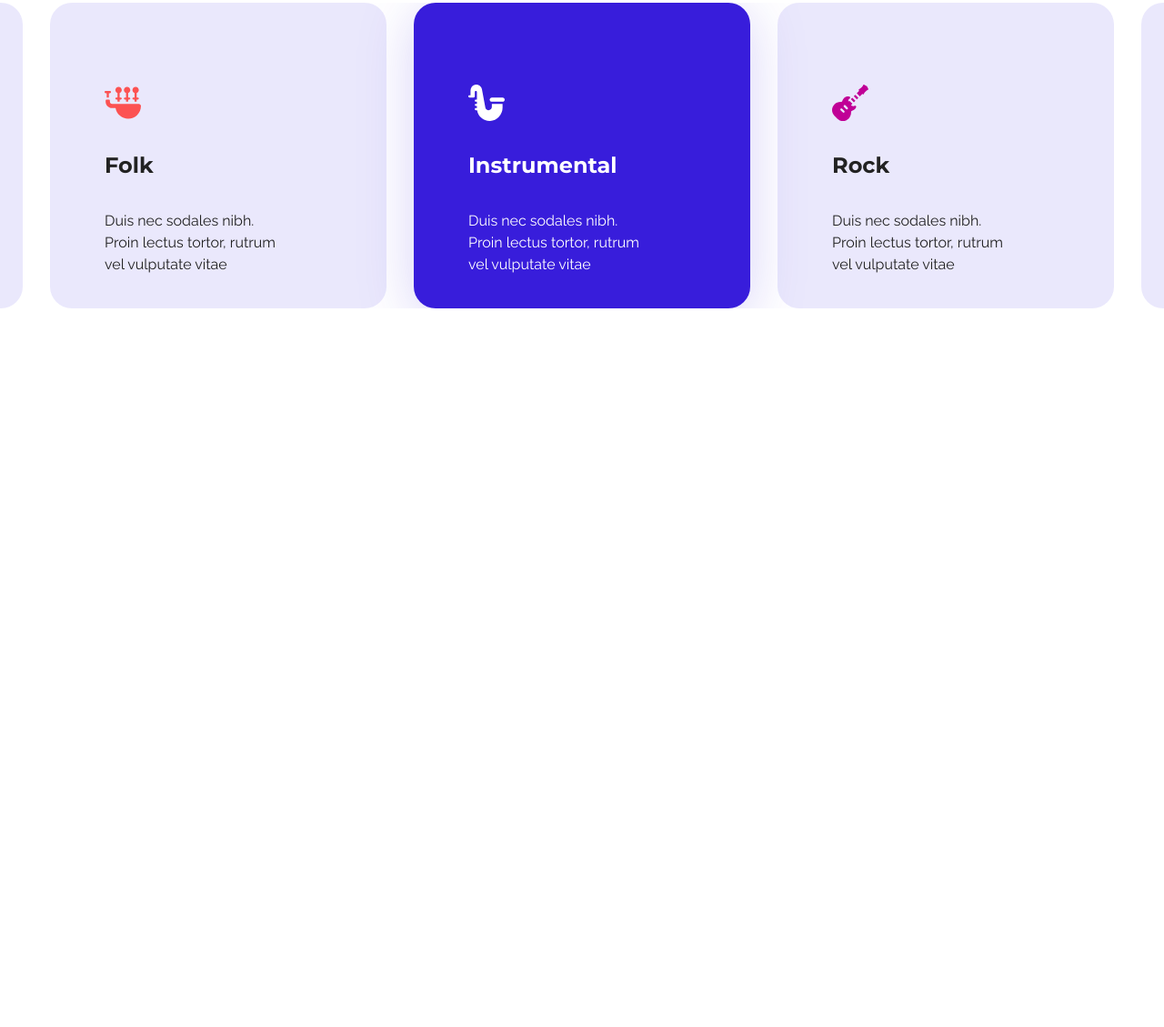
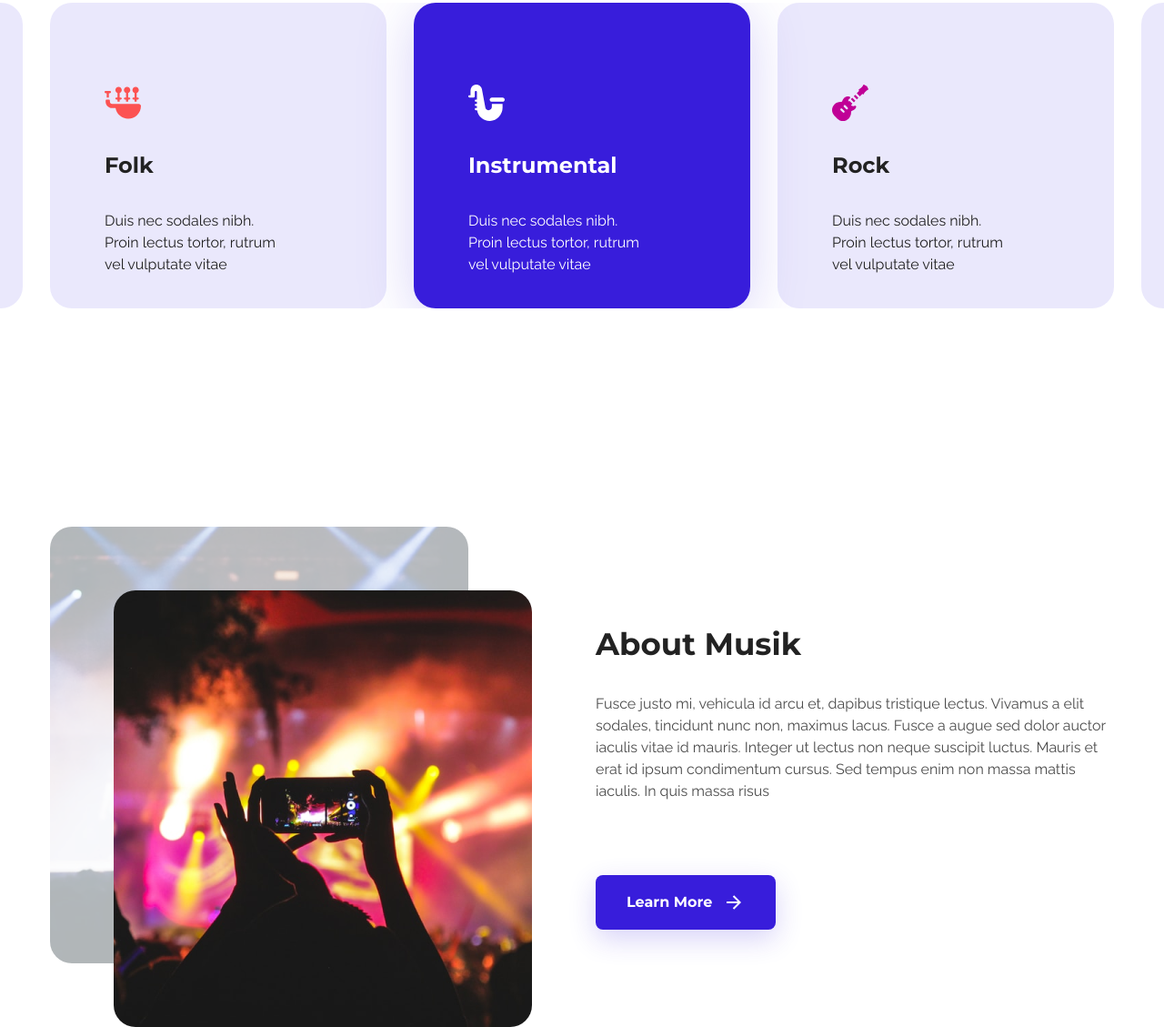
Before and after one commit to DankiCat/musik, a website: page src/index.html in a window 1280 px wide. Shown: the part 1141-2270 px from the top of the page at 91% size. Before the commit the page ends 1480 px from the top, so only its background shows below. Drawn offline with nearby package versions, Linux system fonts and the light colour scheme.

Commit message:
adding about screen and adding favicon

```diff
--- a/src/index.html
+++ b/src/index.html
@@ -5,6 +5,14 @@
     <meta http-equiv="X-UA-Compatible" content="IE=edge">
     <meta name="viewport" content="width=device-width, initial-scale=1.0">
     <title>Musik.</title>
+
+
+    <!-- Подключение фавиконки -->
+    <link rel="apple-touch-icon" sizes="180x180" href="icons/favicon/apple-touch-icon.png">
+    <link rel="icon" type="image/png" sizes="32x32" href="icons/favicon/favicon-32x32.png">
+    <link rel="icon" type="image/png" sizes="16x16" href="icons/favicon/favicon-16x16.png">
+    <link rel="manifest" href="icons/favicon/site.webmanifest">
+
 
     <!-- Подключение обнуляющего файла -->
     <link rel="stylesheet" href="css/normalize.css">
@@ -156,6 +164,31 @@
         </div>
     </section>
 
+    <!-- Разметка секции о сайте -->
+    <section class="about">
+        <div class="container">
+            <img src="images/patterns/polyline.svg" alt="" class="confetti">
+            <div class="about__row">
+                <div class="about__photos">
+                    <img src="images/photos/photo_1.png" alt="photo" class="about__photo">
+                    <img src="images/photos/photo_2.png" alt="photo" class="about__photo about__photo_active">
+                </div>
+                <div class="about__content content-box">
+                    <h2 class="about__title title title_34">About Musik</h2>
+                    <div class="about__text">
+                        Fusce justo mi, vehicula id arcu et, dapibus tristique lectus. Vivamus a elit sodales, tincidunt nunc non, maximus lacus. Fusce a augue sed dolor auctor iaculis vitae id mauris. Integer ut lectus non neque suscipit luctus. Mauris et erat id ipsum condimentum cursus. Sed tempus enim non massa mattis iaculis. In quis massa risus
+                    </div>
+                    <a href="#" class="about__button button button_shadow">Learn More
+                        <svg width="24" height="24" viewBox="0 0 24 24" fill="none" xmlns="http://www.w3.org/2000/svg">
+                            <g clip-path="url(#clip0_884_18733)"><path d="M16.172 10.9997L10.808 5.63568L12.222 4.22168L20 11.9997L12.222 19.7777L10.808 18.3637L16.172 12.9997H4V10.9997H16.172Z" fill="#222222"/></g><defs><clipPath id="clip0_884_18733"><rect width="24" height="24" fill="white"/></clipPath></defs>
+                        </svg>
+                    </a>
+                </div>
+            </div>
+        </div>
+    </section>
+
+
     <!-- Подключение jQuery -->
     <script type="text/javascript" src="https://code.jquery.com/jquery-1.11.0.min.js"></script>
     <script type="text/javascript" src="https://code.jquery.com/jquery-migrate-1.2.1.min.js"></script>
--- a/src/js/script.js
+++ b/src/js/script.js
@@ -1,3 +1,4 @@
+/* Настройка хедера */
 let header = document.querySelector('header');
 
 window.addEventListener('scroll', () => {
@@ -10,6 +11,8 @@ window.addEventListener('scroll', () => {
     }
 });
 
+
+/* Настройка slick слайдера */
 $(document).ready(function(){
     $('.categories__carousel').slick({
         arrows: false,
--- /dev/null
+++ b/src/sass/blocks/about/_about.scss
@@ -0,0 +1,51 @@
+.about {
+    margin-top: 240px;
+    .container {
+        position: relative;
+    }
+    .confetti {
+        top: 421px;
+        left: calc(-100px - 9.4vw);
+        width: 9.4vw;
+    }
+    &__row {
+        display: flex;
+        flex-direction: row;
+        align-items: center;
+        gap: 70px;
+    }
+    &__photos {
+        position: relative;
+        min-width: 530px;
+        height: 550px;
+    }
+    &__photo {
+        opacity: 0.3;
+        border-radius: 24px;
+        z-index: 0;
+        &_active {
+            position: absolute;
+            top: 70px;
+            left: 70px;
+            border-radius: 24px;
+            opacity: 1;
+            z-index: 1;
+        }
+    }
+    &__content {
+        flex: 1 1 auto;
+        display: flex;
+        flex-direction: column;
+        align-items: flex-start;
+    }
+    &__text {
+        font-weight: 400;
+        font-size: 16px;
+        line-height: 24px;
+        opacity: 0.7;
+        margin-top: 32px;
+    }
+    &__button {
+        margin-top: 80px;
+    }
+}
--- a/src/sass/blocks/buttons/_buttons.scss
+++ b/src/sass/blocks/buttons/_buttons.scss
@@ -11,6 +11,10 @@
     text-transform: capitalize;
     background-color: $general-blue;
     color: $general-light;
+    max-width: max-content;
+    path {
+        fill: $general-light;
+    }
     &_header {
         background-color: $general-light;
         text-transform: uppercase;
@@ -30,4 +34,7 @@
     &_wide {
         align-self: stretch;
     }
+    &_shadow {
+        box-shadow: 0px 10px 30px rgba($general-blue, 0.2);
+    }
 }
--- a/src/sass/blocks/categories/_categories.scss
+++ b/src/sass/blocks/categories/_categories.scss
@@ -41,6 +41,7 @@
         }
     }
     &__item {
+        cursor: pointer;
         margin: 0 15px;
         background-color: rgba($color: $general-blue, $alpha: 0.1);
         border-radius: 24px;
--- a/src/sass/style.scss
+++ b/src/sass/style.scss
@@ -45,3 +45,5 @@ a, button {
 @import 'blocks/demo/demo';
 
 @import 'blocks/categories/categories';
+
+@import 'blocks/about/about';
```
Also changed, not shown: src/css/style.min.css, src/icons/arrows/right.svg (deleted), src/icons/favicon/android-chrome-192x192.png (added), src/icons/favicon/android-chrome-512x512.png (added), src/icons/favicon/apple-touch-icon.png (added), src/icons/favicon/favicon-16x16.png (added), src/icons/favicon/favicon-32x32.png (added), src/icons/favicon/favicon.ico (added).
